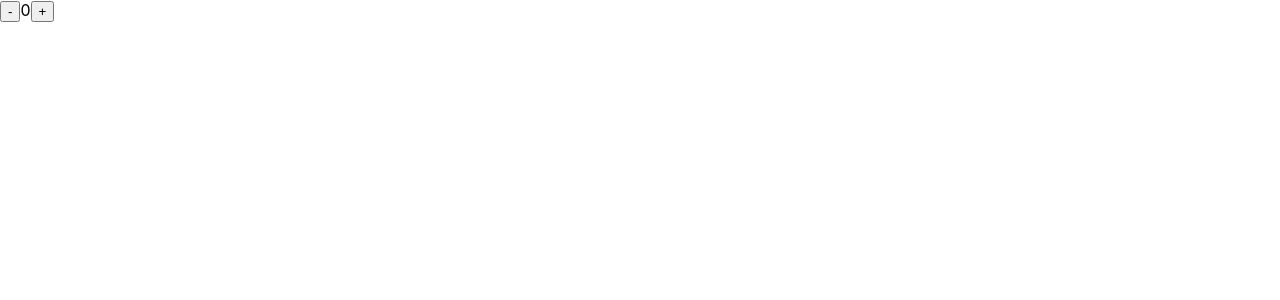
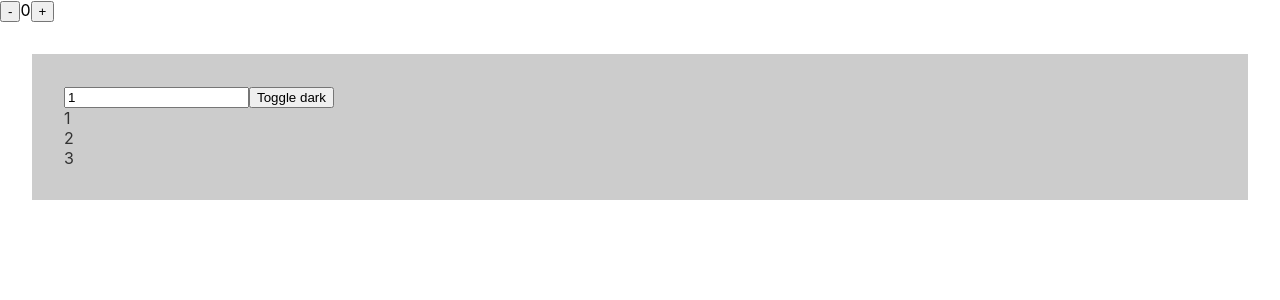
Before and after one commit to vipulchakravarthy/react-hooks, a React (Create React App) app in the folder react-hooks/: page / in a window 1280 px wide. Shown: the top 300 px of the page. Built offline with nearby package versions, Linux system fonts and the light colour scheme.

Commit message:
completed the use callback

```diff
--- a/react-hooks/src/App.js
+++ b/react-hooks/src/App.js
@@ -1,5 +1,7 @@
 import './App.css';
 import React, { useReducer } from 'react';
+
+import UseCallBackExample from './UseCallBackExample';
 
 function reducer(state, action) {
 
@@ -38,7 +40,7 @@
       <button onClick={decrement}>-</button>
       <span>{state.count}</span>
       <button onClick={increment}>+</button>
-
+      <UseCallBackExample />
     </>
   );
 }
--- /dev/null
+++ b/react-hooks/src/List.js
@@ -0,0 +1,14 @@
+import React, { useState, useEffect } from 'react';
+
+export default function List({ getItems }) {
+    const [items, setItems] = useState([]);
+
+    useEffect(() => {
+        setItems(getItems)
+        console.log('get items called')
+    }, [getItems])
+
+    return (
+        items.map(item => <div key={item}>{item}</div>)
+    )
+}
--- /dev/null
+++ b/react-hooks/src/UseCallBackExample.js
@@ -0,0 +1,31 @@
+import React, { useState, useCallback } from 'react'
+
+import List from './List';
+
+export default function UseCallBackExample() {
+
+    const [number, setNumber] = useState(1);
+
+    const [dark, setDark] = useState(false);
+
+
+
+    const getItems = useCallback(() => {
+        return [number, number + 1, number + 2];
+    }, [number])
+
+    const themeStyles = {
+        backgroundColor: dark ? '#333' : '#ccc',
+        color: dark ? '#ccc' : '#333',
+        padding: '2rem',
+        margin: '2rem',
+    }
+
+    return (
+        <div style={themeStyles}>
+            <input value={number} onChange={(e) => setNumber(parseInt(e.target.value))} type="number" />
+            <button onClick={() => setDark(!dark)}>Toggle dark</button>
+            <List getItems={getItems} />
+        </div>
+    )
+}
```
